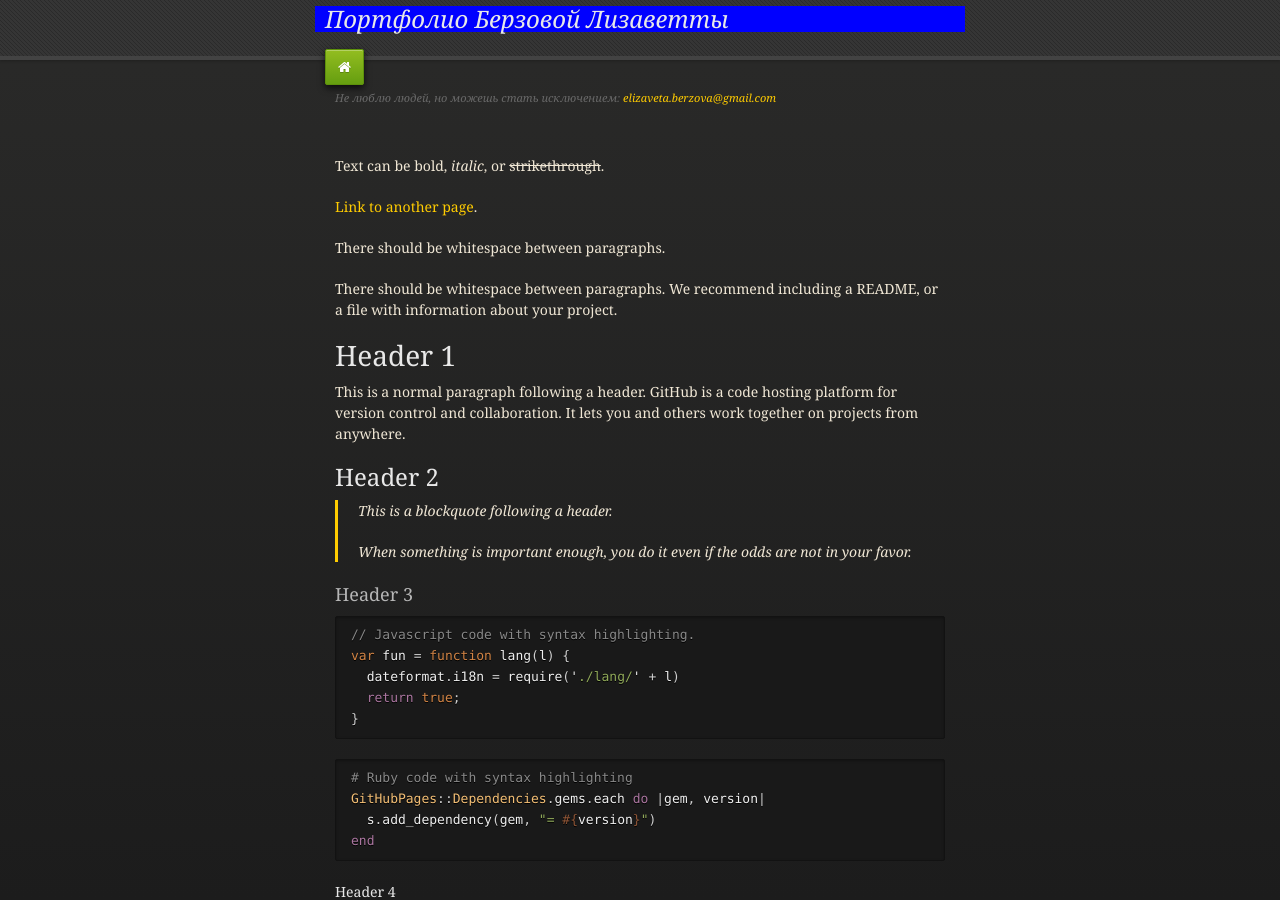
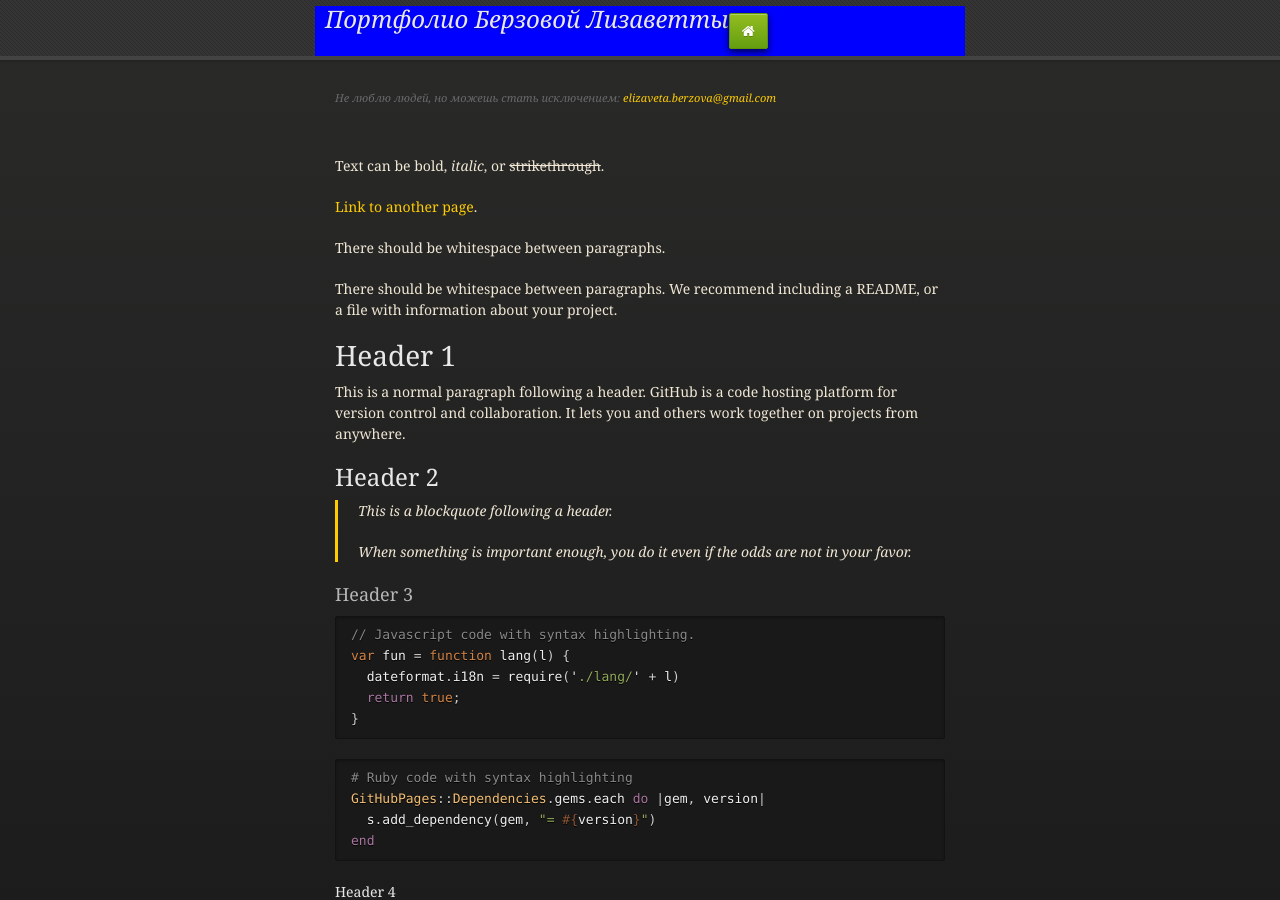
Before and after one commit to lizavetta2008/lizavetta2008.github.io, a Jekyll site: the page built from index.md, in a window 1280 px wide and 900 px high. Built offline with Jekyll 4.4.1, drawn with Linux system fonts in a browser that asks for light colours.

Commit message:
Update default.html

```diff
--- a/_layouts/default.html
+++ b/_layouts/default.html
@@ -24,8 +24,8 @@
     <div id="header">
       <nav>
         <ul>
-          <li class="fork"></li><h2><i>Портфолио Берзовой Лизаветты</i></h1></li>
-          <li class="fork"><a href="https://lizavetta2008.github.io/"><i class="fa fa-home"></i></a></li>
+          <li class="fork"><h2><i>Портфолио Берзовой Лизаветты</i></h1></li>
+          <li class="home"><a href="https://lizavetta2008.github.io/"><i class="fa fa-home"></i></a></li>
         </ul>
       </nav>
     </div>
```
